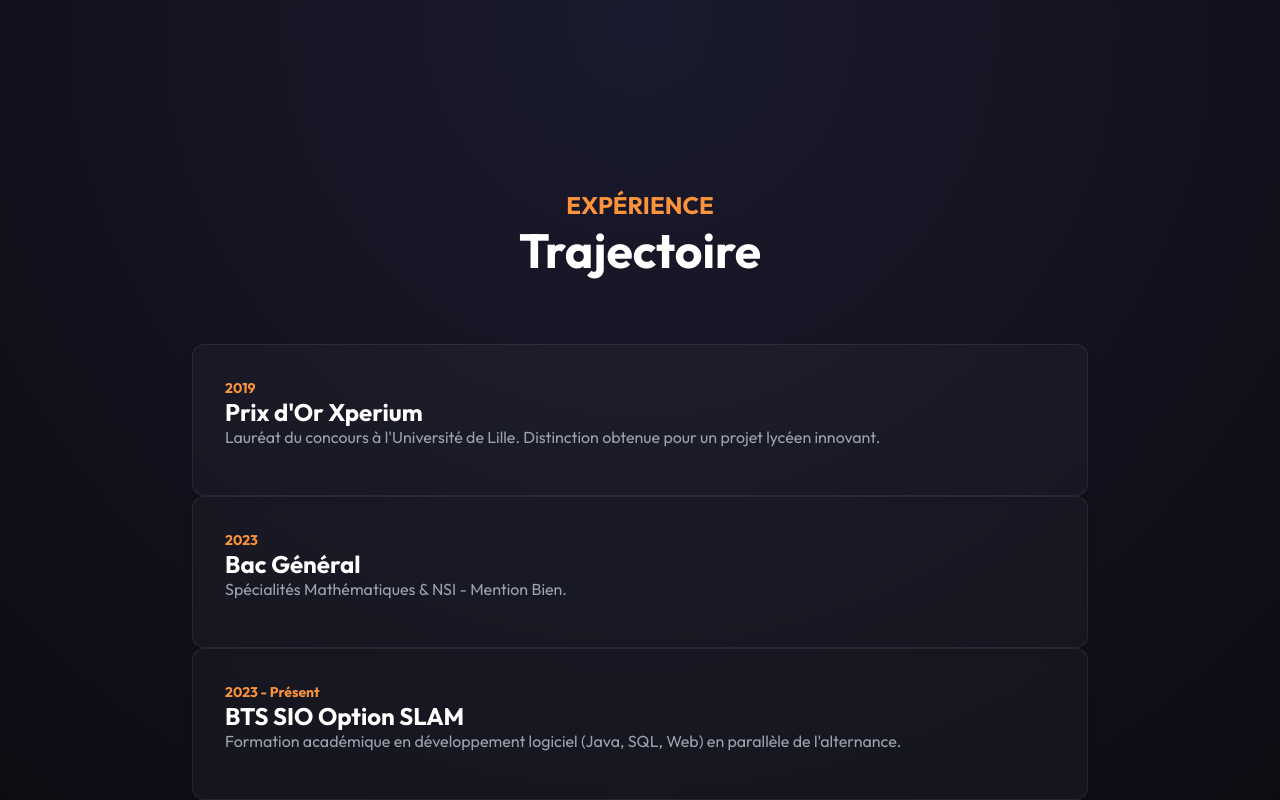
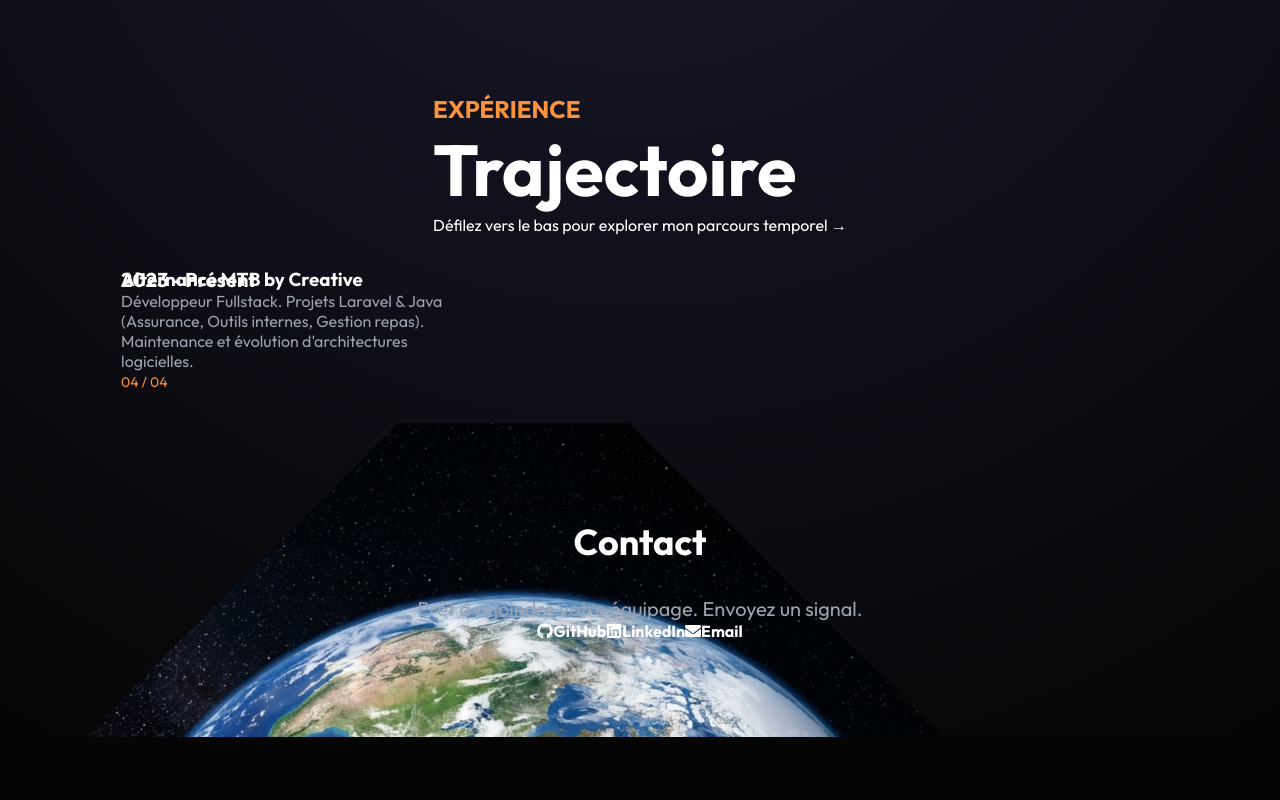
Before and after one commit to Yourselffff/portfolio, a React (Vite) app: page /#/ in a window 1280 px wide. Shown: the part 1338-2138 px from the top of the page. After the commit the page ends 2075 px from the top, so only its background shows below. Built offline with nearby package versions, Linux system fonts and the light colour scheme.

Commit message:
Implement Horizontal Scroll Timeline (Apple-like Scrollytelling) in Home.jsx

```diff
--- a/src/pages/Home.jsx
+++ b/src/pages/Home.jsx
@@ -99,42 +99,9 @@ export default function Home() {
                 </section>
             )}
 
-            {/* Experience Section (Timeline) */}
+            {/* Experience Section (Horizontal Scroll "Apple Style") */}
             {timeline.id && (
-                <section id="timeline" className="py-24 bg-black/20 relative">
-                    <div className="absolute top-0 right-0 w-full h-full overflow-hidden pointer-events-none">
-                        <motion.div
-                            style={{ y: useTransform(scrollYProgress, [0.3, 0.6], [100, -100]) }}
-                            className="absolute top-1/4 right-[-10%] opacity-20"
-                        >
-                            <img src={timeline.planet} alt="Jupiter" className="w-[800px] h-[800px] object-contain blur-3xl" />
-                        </motion.div>
-                    </div>
-
-                    <div className="container mx-auto px-6 relative z-10">
-                        <div className="text-center mb-16">
-                            <h2 className="text-orange-400 font-bold mb-2 uppercase">{timeline.subtitle}</h2>
-                            <h2 className="text-4xl md:text-5xl font-bold text-white font-header">{timeline.title}</h2>
-                        </div>
-
-                        <div className="max-w-4xl mx-auto">
-                            {timeline.items && timeline.items.map((item, idx) => (
-                                <motion.div
-                                    key={idx}
-                                    initial={{ opacity: 0, y: 50 }}
-                                    whileInView={{ opacity: 1, y: 0 }}
-                                    transition={{ delay: idx * 0.2 }}
-                                    className="timeline-card relative pl-8 pb-12 last:pb-0 transition-colors"
-                                >
-                                    <span className="absolute -left-[5px] top-6 w-2.5 h-2.5 rounded-full bg-orange-500 shadow-[0_0_10px_orange]" />
-                                    <span className="text-orange-400 font-bold text-sm mb-1 block">{item.year}</span>
-                                    <h3 className="text-2xl font-bold text-white mb-2">{item.role}</h3>
-                                    <p className="text-gray-400">{item.desc}</p>
-                                </motion.div>
-                            ))}
-                        </div>
-                    </div>
-                </section>
+                <TimelineSection timeline={timeline} />
             )}
 
             {/* Contact Footer */}
@@ -172,3 +139,58 @@ export default function Home() {
         </div>
     );
 }
+
+const TimelineSection = ({ timeline }) => {
+    const targetRef = useRef(null);
+    const { scrollYProgress } = useScroll({
+        target: targetRef,
+    });
+
+    // Map vertical scroll (0 to 1) to horizontal movement (0% to -X%)
+    // Adjust -55% based on number of items to ensure we see the last one
+    const x = useTransform(scrollYProgress, [0, 1], ["0%", "-75%"]);
+
+    return (
+        <section ref={targetRef} id="timeline" className="relative h-[300vh] bg-black/10">
+            <div className="sticky top-0 h-screen flex flex-col justify-center overflow-hidden">
+
+                {/* Section Header (Fixed or moving slowly) */}
+                <div className="container mx-auto px-6 mb-12 relative z-20">
+                    <h2 className="text-orange-400 font-bold mb-2 uppercase tracking-widest">{timeline.subtitle}</h2>
+                    <h2 className="text-5xl md:text-7xl font-bold text-white font-header">{timeline.title}</h2>
+                    <p className="text-white/50 mt-4 max-w-md">Défilez vers le bas pour explorer mon parcours temporel →</p>
+                </div>
+
+                {/* Horizontal Scrolling Cards */}
+                <motion.div style={{ x }} className="flex gap-12 px-24 w-max items-center">
+                    {timeline.items && timeline.items.map((item, idx) => (
+                        <div key={idx} className="group relative w-[500px] h-[400px] flex-shrink-0 perspective-1000">
+                            <div className="w-full h-full bg-white/5 border border-white/10 rounded-2xl p-8 flex flex-col justify-between backdrop-blur-md transition-all duration-500 hover:bg-white/10 hover:border-orange-500/30 hover:scale-105 shadow-2xl">
+
+                                {/* Year Badge */}
+                                <div className="absolute -top-6 -left-6 w-20 h-20 bg-orange-500 rounded-full flex items-center justify-center font-bold text-black text-xl shadow-[0_0_30px_rgba(249,115,22,0.4)] z-10">
+                                    {item.year}
+                                </div>
+
+                                <div className="mt-8">
+                                    <h3 className="text-3xl font-bold text-white mb-4 leading-tight">{item.role}</h3>
+                                    <div className="h-1 w-20 bg-gradient-to-r from-orange-500 to-transparent mb-6" />
+                                    <p className="text-lg text-gray-400 leading-relaxed">
+                                        {item.desc}
+                                    </p>
+                                </div>
+
+                                <div className="text-right">
+                                    <span className="text-orange-400 font-mono text-sm opacity-50 group-hover:opacity-100 transition-opacity">0{idx + 1} / 0{timeline.items.length}</span>
+                                </div>
+                            </div>
+                        </div>
+                    ))}
+                </motion.div>
+
+                {/* Background Decor */}
+                <div className="absolute top-1/2 left-0 w-full h-[1px] bg-gradient-to-r from-transparent via-orange-500/30 to-transparent -z-10" />
+            </div>
+        </section>
+    );
+};
```
